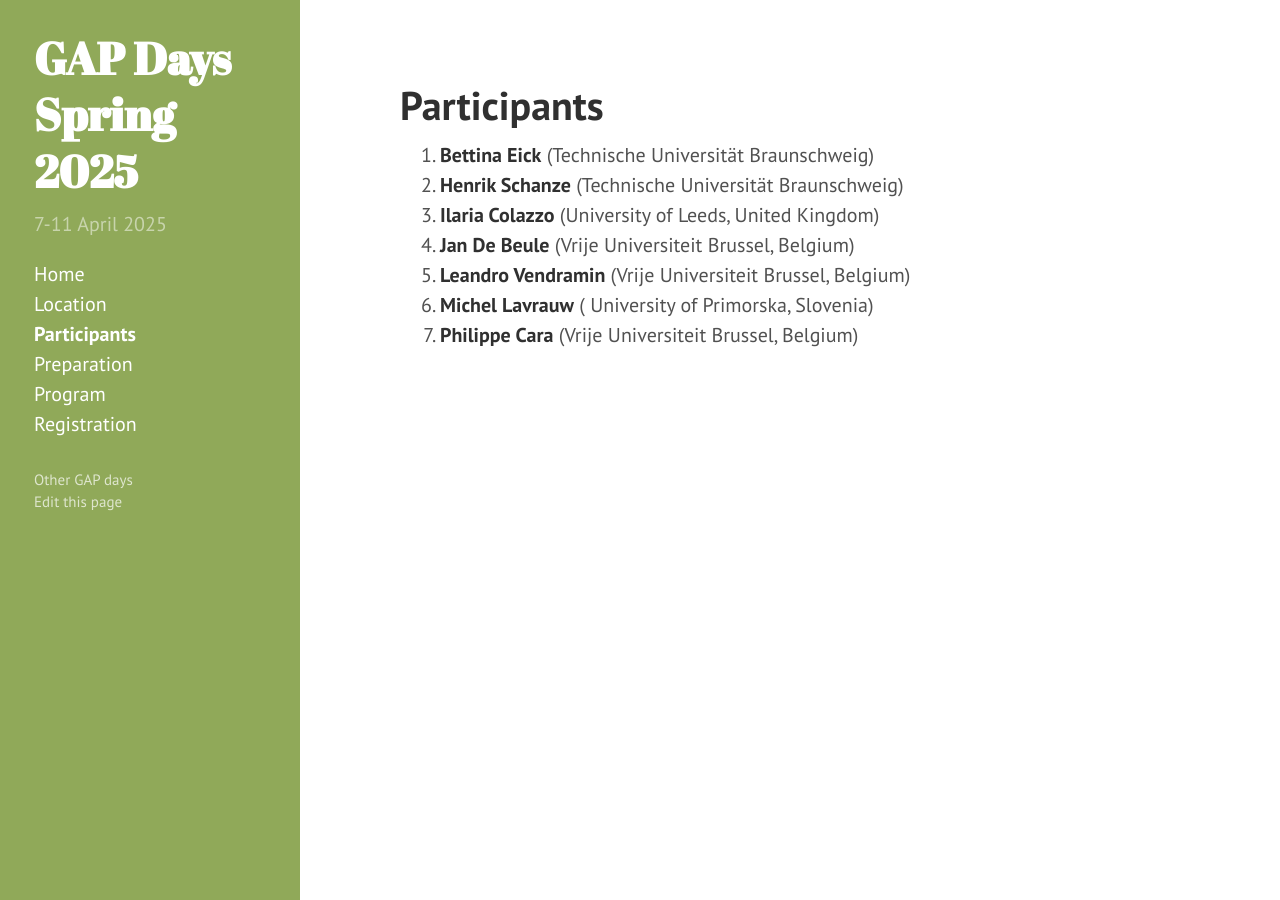
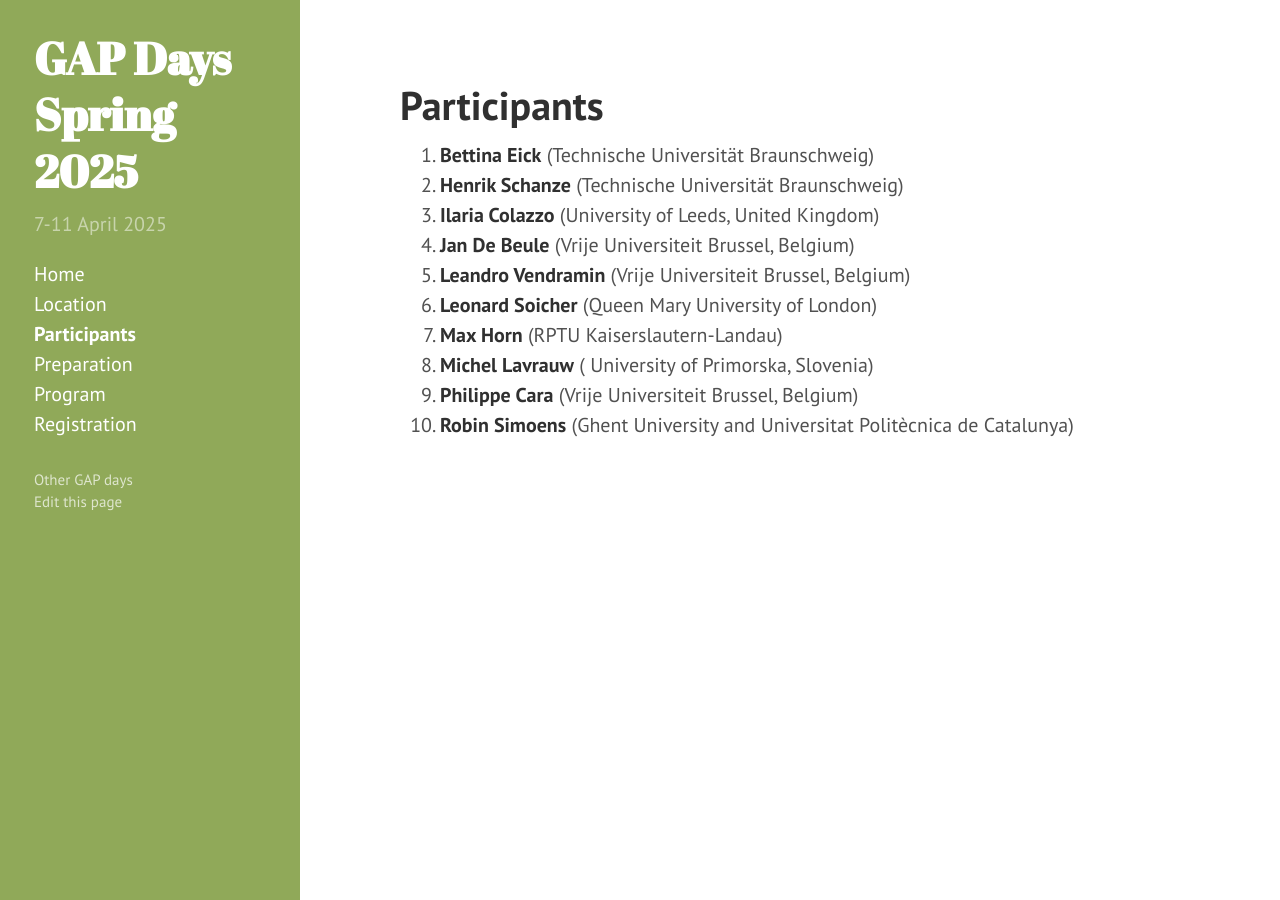
Before and after one commit to gapdays/gapdays2025-spring, a Jekyll site: the page built from participants.md, in a window 1280 px wide. Built offline with Jekyll 4.4.1, drawn with Linux system fonts in a browser that asks for light colours.

Commit message:
added three participants

```diff
--- a/participants.md
+++ b/participants.md
@@ -9,6 +9,9 @@ participants:
   - {name: Leandro Vendramin, affiliation: "Vrije Universiteit Brussel, Belgium"}
   - {name: Michel Lavrauw, affiliation: " University of Primorska, Slovenia"}
   - {name: Henrik Schanze, affiliation: "Technische Universität Braunschweig"}
+  - {name: Max Horn, affiliation: "RPTU Kaiserslautern-Landau"}
+  - {name: Leonard Soicher, affiliation: "Queen Mary University of London"}
+  - {name: Robin Simoens, affiliation: "Ghent University and Universitat Politècnica de Catalunya"}
 ---
 
 <ol>{% assign participants = page.participants | sort: "name" %}
```
